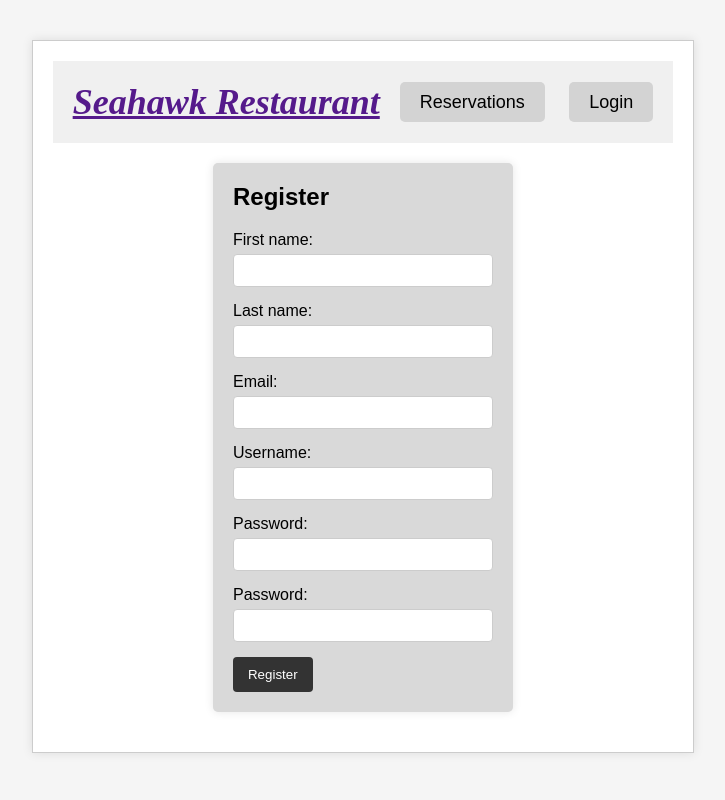
After one commit to j-mrles/DjangoRestaurant, a Django app: page /register/ in a window 1280 px wide. The commit adds this page. Shown: the whole page, without its empty margins (277-1002 px from the left). Run offline with Django 5.2, Linux system fonts and the light colour scheme.

Commit message:
added login and register page with their styling

```diff
--- a/DjangoRestaurant/settings.py
+++ b/DjangoRestaurant/settings.py
@@ -116,7 +116,10 @@ USE_TZ = True
 # Static files (CSS, JavaScript, Images)
 # https://docs.djangoproject.com/en/5.1/howto/static-files/
 
-STATIC_URL = 'static/'
+STATIC_URL = '/static/'
+STATICFILES_DIR = [
+    BASE_DIR / 'static',
+]
 
 # Default primary key field type
 # https://docs.djangoproject.com/en/5.1/ref/settings/#default-auto-field
--- /dev/null
+++ b/pages/static/css/RegisterPage.css
@@ -0,0 +1,47 @@
+/* Regisration Section Styles */
+.registration {
+    background: #D9D9D9;
+    padding: 20px;
+    border-radius: 5px;
+    box-shadow: 0 0 10px rgba(0, 0, 0, 0.1);
+    margin: 20px auto;
+    width: 300px;
+    text-align: left;
+}
+
+.registration h2 {
+    margin-bottom: 20px;
+}
+
+.form-group {
+    margin-bottom: 15px;
+}
+
+.form-group label {
+    display: block;
+    margin-bottom: 5px;
+}
+
+.form-group input {
+    width: 100%;
+    padding: 8px;
+    border: 1px solid #ccc;
+    border-radius: 4px;
+}
+
+button {
+    padding: 10px 15px;
+    background: #333;
+    color: #fff;
+    border: none;
+    border-radius: 4px;
+    cursor: pointer;
+}
+
+button:hover {
+    background: #555;
+}
+
+.links {
+    margin-top: 15px;
+}
--- /dev/null
+++ b/pages/static/css/styles.css
@@ -0,0 +1,72 @@
+* {
+    margin: 0;
+    padding: 0;
+    box-sizing: border-box;
+}
+
+body {
+    font-family: Arial, sans-serif;
+    background-color: #f5f5f5;
+}
+
+.container {
+    max-width: 1200px;
+    margin: 0 auto;
+    padding: 20px;
+    background-color: #ffffff;
+    border: 1px solid #ccc;
+    box-shadow: 0 0 10px rgba(0, 0, 0, 0.1);
+}
+
+header {
+    display: flex;
+    justify-content: space-between;
+    align-items: center;
+    padding: 20px;
+    background-color: #f0f0f0;
+}
+
+header h1 {
+    font-family: 'Times New Roman', serif;
+    font-size: 36px;
+    font-style: italic;
+    color: #4f4f4f;
+    text-decoration: none;
+}
+
+nav a {
+    margin-left: 20px;
+    padding: 10px 20px;
+    background-color: #d3d3d3;
+    color: #000;
+    text-decoration: none;
+    border-radius: 5px;
+    font-size: 18px;
+}
+
+nav a:hover {
+    background-color: #a9a9a9;
+}
+
+main {
+    display: flex;
+    justify-content: space-between;
+    align-items: center;
+    margin-top: 40px;
+}
+
+.welcome {
+    max-width: 60%;
+}
+
+.welcome p {
+    font-size: 18px;
+    line-height: 1.6;
+    color: #333;
+}
+
+.image img {
+    max-width: 100%;
+    height: auto;
+    border-radius: 8px;
+}
--- /dev/null
+++ b/pages/templates/pages/LoginComponent/RegisterPage.html
@@ -0,0 +1,56 @@
+{% load static %}
+<!DOCTYPE html>
+<html lang="en">
+<head>
+    <meta charset="UTF-8">
+    <meta name="viewport" content="width=device-width, initial-scale=1.0">
+    <title>Seahawk Restaurant - Login</title>
+    <link rel="stylesheet" href="{% static 'css/styles.css' %}">
+    <link rel="stylesheet" href="{% static 'css/RegisterPage.css'%}">
+
+</head>
+<body>
+    <main class="main">
+        <div class="container">
+            <header>
+                <h1><a href="">Seahawk Restaurant</a></h1>
+                <nav>
+                    <a href="../ReservationComponent/ReservationPage.html">Reservations</a>
+                    <a href="/login/">Login</a>
+                </nav>
+            </header>
+
+            <section class="registration">
+                <h2>Register</h2>
+                <form action="your-registration-endpoint" method="POST">
+                    <div class="form-group">
+                        <label for="firstname">First name:</label>
+                        <input type="text" id="firstname" name="firstname" required>
+                    </div>
+                    <div class="form-group">
+                        <label for="lastname">Last name:</label>
+                        <input type="text" id="lastname" name="lastname" required>
+                    </div>
+                    <div class="form-group">
+                        <label for="email">Email:</label>
+                        <input type="email" id="email" name="email" required>
+                    </div>
+                    <div class="form-group">
+                        <label for="username">Username:</label>
+                        <input type="text" id="username" name="username" required>
+                    </div>
+                    <div class="form-group">
+                        <label for="password">Password:</label>
+                        <input type="password" id="password" name="password" required>
+                    </div>
+                    <div class="form-group">
+                        <label for="repassword">Password:</label>
+                        <input type="repassword" id="repassword" name="repassword" required>
+                    </div>
+                    <button type="submit">Register</button>
+                </form>
+            </section>
+        </div>
+    </main>
+</body>
+</html>
--- a/pages/templates/pages/home.html
+++ b/pages/templates/pages/home.html
@@ -83,7 +83,7 @@
                 <h1>Seahawk Restaurant</h1>
                 <nav>
                     <a href="./pages/ReservationPage.html">Reservations</a>
-                    <a href="./pages/LoginComponent/LoginPage.html">Login</a>
+                    <a href="./login">Login</a>
                 </nav>
             </header>
             <section class="welcome">
--- a/pages/urls.py
+++ b/pages/urls.py
@@ -5,4 +5,6 @@ from pages import views
 
 urlpatterns = [
     path("", views.home, name='home'),
+    path("login/", views.login, name='login'),
+    path("register/", views.register, name='register')
 ]
--- a/pages/views.py
+++ b/pages/views.py
@@ -2,3 +2,9 @@ from django.shortcuts import render
 
 def home(request):
     return render(request, "pages/home.html", {})
+
+def login(request):
+    return render(request, "pages/LoginComponent/LoginPage.html", {})
+
+def register(request):
+    return render(request, "pages/LoginComponent/RegisterPage.html", {})
```
Also changed, not shown: pages/static/css/LoginPage.css (added, +49 -0 lines), pages/templates/pages/LoginComponent/LoginPage.html (added, +44 -0 lines), pages/templates/pages/ReservationComponent/ReservationPage.html (added, +18 -0 lines).
